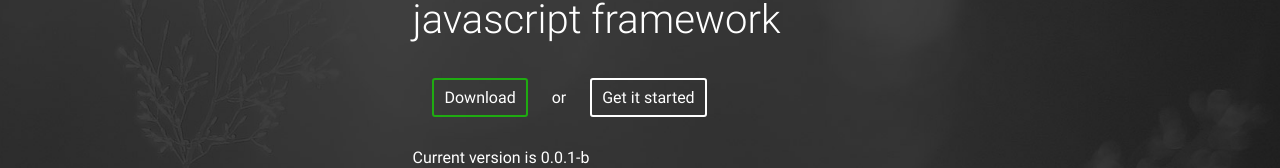
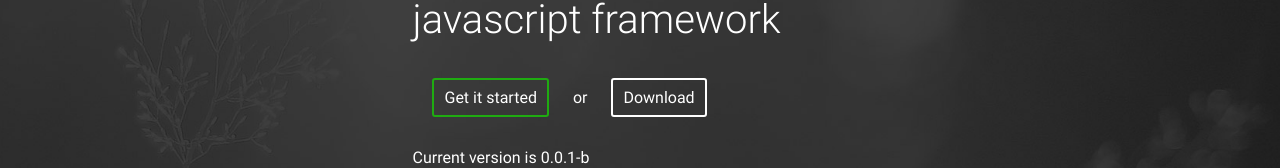
Before and after one commit to mushtat/savory.js, a plain HTML site: page index.html in a window 1280 px wide. Shown: the part 350-518 px from the top of the page. Drawn offline with Linux system fonts and the light colour scheme.

Commit message:
Index page minor usability improvment

```diff
--- a/index.html
+++ b/index.html
@@ -37,7 +37,7 @@
                 <div class="content">
                     <h1>Lightweight & robust SPA javascript framework</h1>
                     <div class="buttons">
-                        <a href="ttps://raw.githubusercontent.com/mushtat/savory.js/master/savory.min.js" title="Download" target="_blank" class="button orange external">Download</a> or <a href="getStarted.html" title="Look around" class="button">Get it started</a>
+                        <a href="getStarted.html" title="Look around" target="_blank" class="button orange">Get it started</a> or <a href="https://raw.githubusercontent.com/mushtat/savory.js/master/savory.min.js" title="Download" class="button external">Download</a>
                     </div>
                     <div>Current version is 0.0.1-b</div>
                     <div>See Savory.js at <a href="https://github.com/mushtat/savory.js" title="" class="external">Github</a></div>
```
